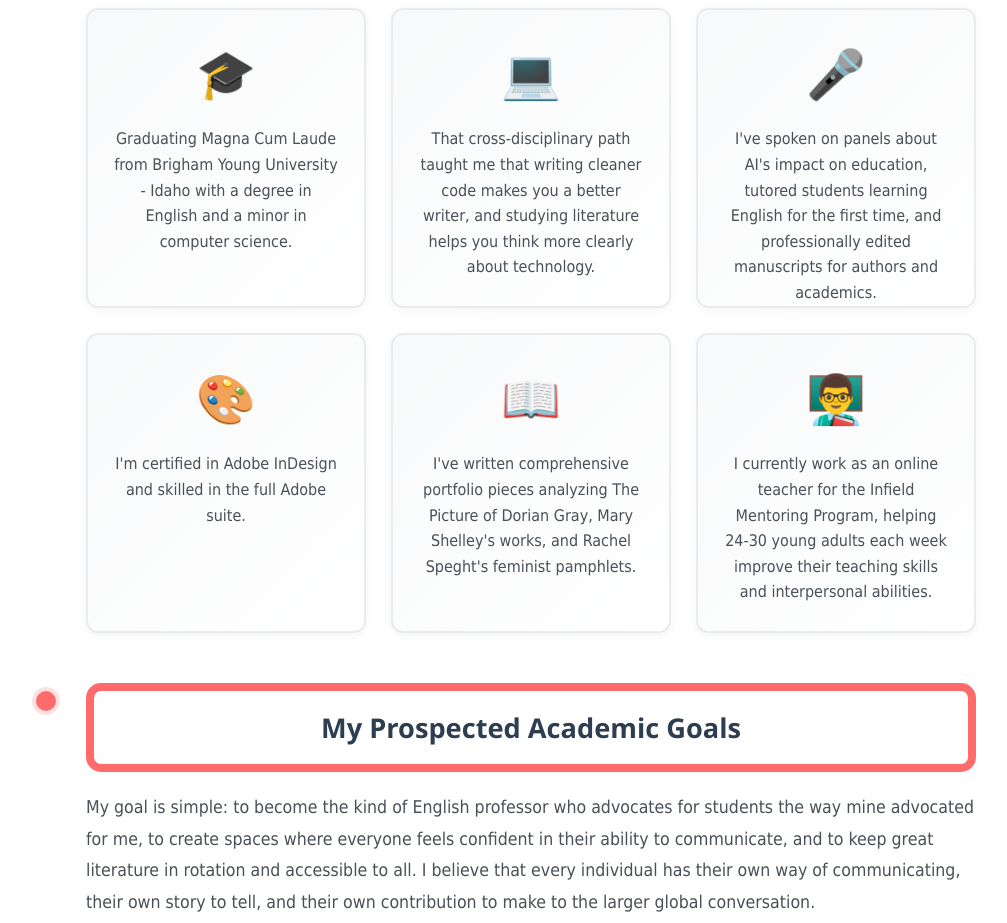
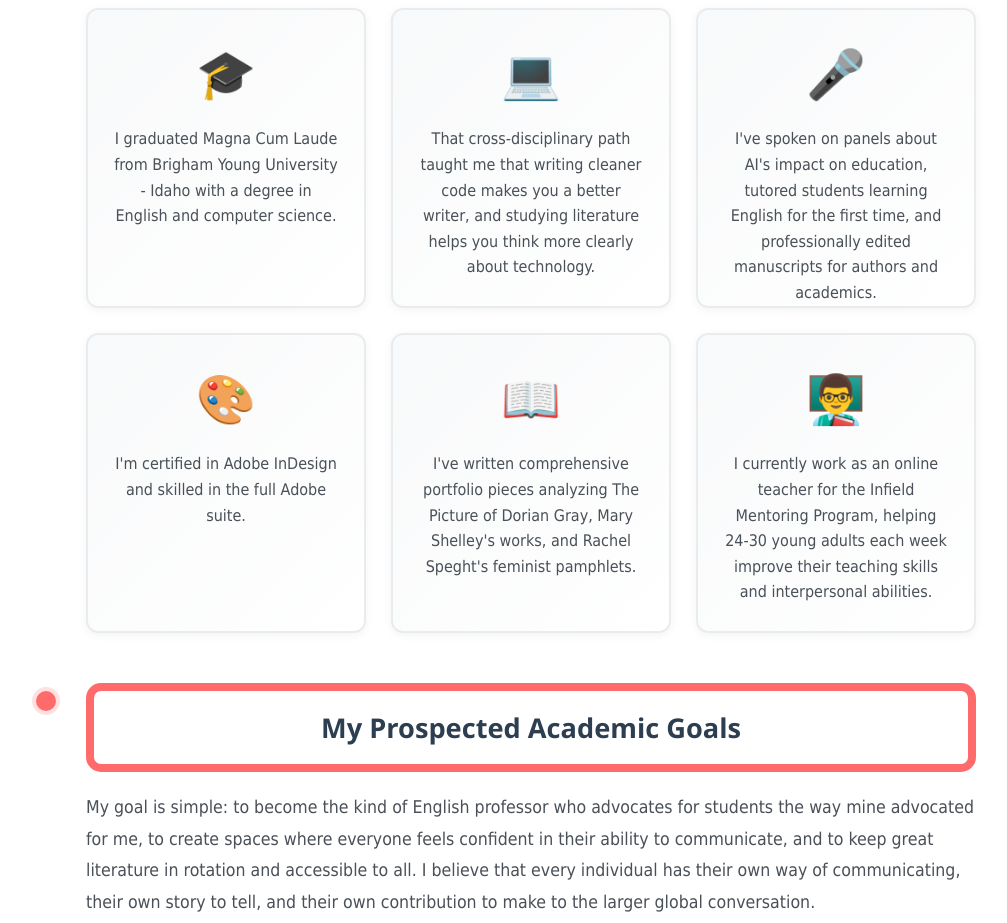
Before and after one commit to KateTheGreat22/Portfolio, a plain HTML site: page about.html in a window 1280 px wide. Shown: the part 1240-2163 px from the top of the page, without its empty margins (134-1141 px from the left). Drawn offline with Linux system fonts and the light colour scheme.

Commit message:
Final Attempt

```diff
--- a/about.html
+++ b/about.html
@@ -67,8 +67,8 @@
             <div class="achievement-grid">
               <div class="achievement-card">
                 <div class="achievement-icon">🎓</div>
-                <p>Graduating Magna Cum Laude from Brigham Young University - Idaho
-                  with a degree in English and a minor in computer science.</p>
+                <p>I graduated Magna Cum Laude from Brigham Young University - Idaho
+                  with a degree in English and computer science.</p>
               </div>
               <div class="achievement-card">
                 <div class="achievement-icon">💻</div>
```
